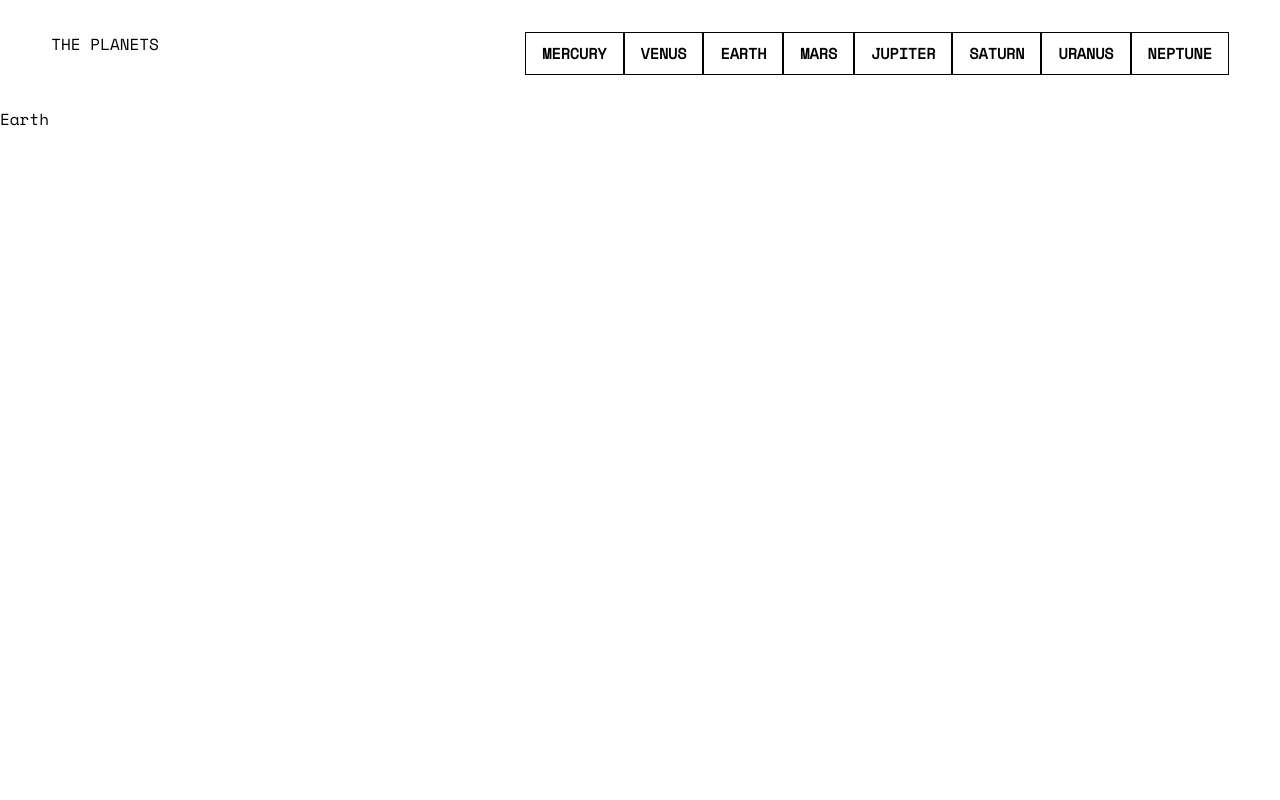
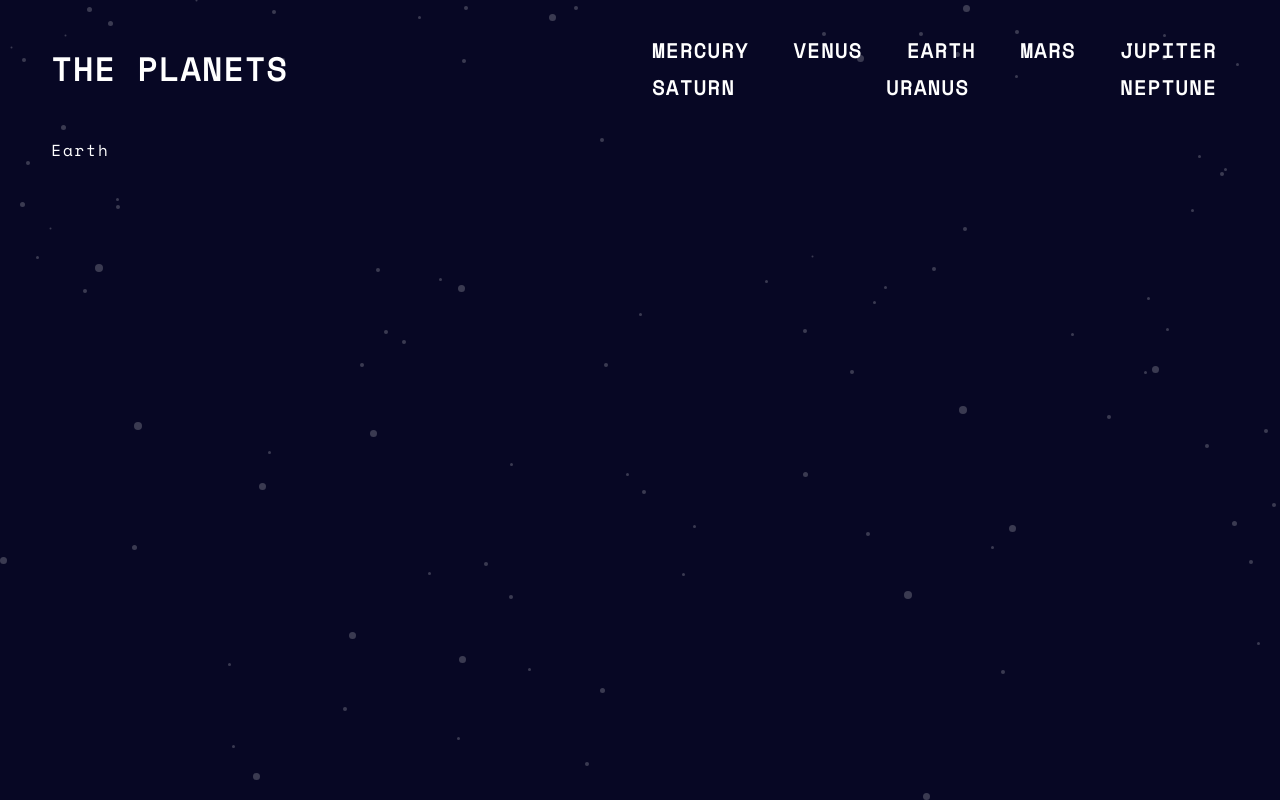
Before and after one commit to TerFrade/planet-facts, a React (Create React App) app: page /planet/earth in a window 1280 px wide. Built offline with nearby package versions, Linux system fonts and the light colour scheme.

Commit message:
finished most of the desktop styling for the navbar

```diff
--- a/src/components/Navbar/styles.ts
+++ b/src/components/Navbar/styles.ts
@@ -1,9 +1,13 @@
 import styled from "styled-components"
 
 export const Container = styled.div`
+  font-size: 2rem;
+  font-weight: 600;
   padding: 2rem 3.2rem;
   display: flex;
   justify-content: space-between;
+  align-items: center;
+
   > * {
     flex-basis: 100%;
   }
@@ -15,14 +19,18 @@ export const Title = styled.div`
 
 export const Nav = styled.div`
   display: flex;
+  flex-wrap: wrap;
   justify-content: space-between;
+
   a {
-    padding: 0.58rem 1rem;
-    border: 1px solid black;
-    color: black;
-    font-size: 0.9375rem;
+    padding: 0.25rem 0.75rem;
+    letter-spacing: 0.1rem;
+    font-size: 1.25rem;
+    font-weight: 600;
+    text-decoration: none;
     text-transform: uppercase;
-    text-decoration: none;
-    font-weight: 600;
+    :hover {
+      background-color: #6518ca;
+    }
   }
 `
--- a/src/components/RouteOutlet.tsx
+++ b/src/components/RouteOutlet.tsx
@@ -6,11 +6,13 @@ import Planet, { Props } from "../pages/Planet"
 
 const RouteOutlet: React.FC<Props> = ({ planets }: Props) => {
   return (
-    <Routes>
-      <Route path="/*" element={<Navigate to="/planet/earth" />} />
-      <Route path="/planet/:name" element={<Planet planets={planets} />} />
-      <Route path="*" element={<PageNotFound />} />
-    </Routes>
+    <div className="main-content">
+      <Routes>
+        <Route path="/*" element={<Navigate to="/planet/earth" />} />
+        <Route path="/planet/:name" element={<Planet planets={planets} />} />
+        <Route path="*" element={<PageNotFound />} />
+      </Routes>
+    </div>
   )
 }
 
--- a/src/index.css
+++ b/src/index.css
@@ -1,5 +1,10 @@
 body {
   margin: 0;
+  background-image: url("./assets/background-stars.svg");
+  background-color: #070724;
+  background-repeat: repeat;
+  color: #ffffff;
+  letter-spacing: 0.12rem;
   font-family: "Space Mono", monospace, "Segoe UI", "Roboto", "Oxygen", "Ubuntu",
     "Cantarell", "Fira Sans", "Droid Sans", "Helvetica Neue", sans-serif;
   -webkit-font-smoothing: antialiased;
@@ -10,3 +15,14 @@ code {
   font-family: source-code-pro, Menlo, Monaco, Consolas, "Courier New",
     monospace;
 }
+
+a {
+  letter-spacing: 0.12rem;
+  color: #ffffff;
+}
+
+.main-content {
+  padding: 0rem 3.2rem;
+  margin-right: auto;
+  margin-left: auto;
+}
```
Also changed, not shown: public/index.html (+0 -10 lines).
